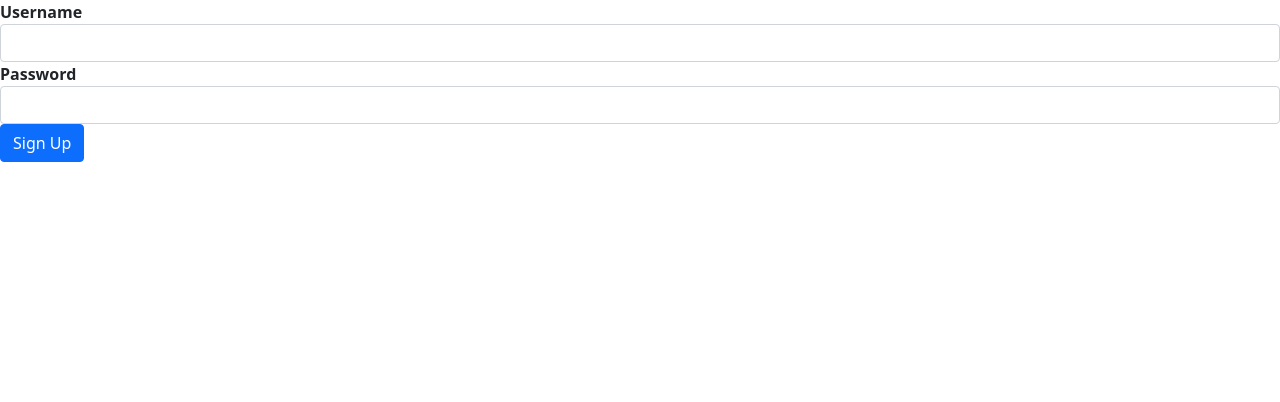
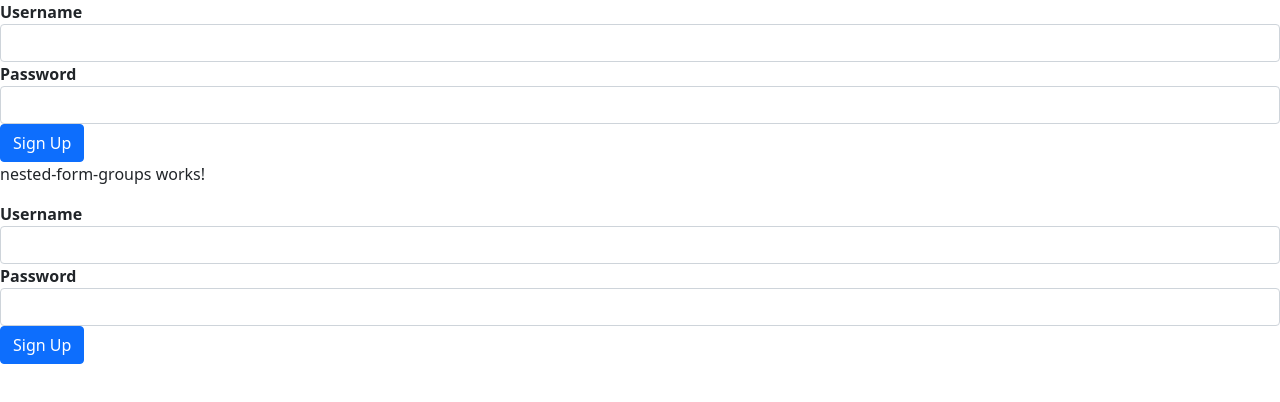
Before and after one commit to SagarPuneria/hello-world-angular-app, an Angular app: page / in a window 1280 px wide. Shown: the top 402 px of the page. Built offline with nearby package versions, Linux system fonts and the light colour scheme.

Commit message:
feat: Nested FormGroups

```diff
--- a/src/app/app.component.html
+++ b/src/app/app.component.html
@@ -1,2 +1,3 @@
 <!--The content below is only a placeholder and can be replaced.-->
 <signup-form></signup-form>
+<nested-form-groups></nested-form-groups>
--- a/src/app/app.module.ts
+++ b/src/app/app.module.ts
@@ -5,11 +5,13 @@ import { AppRoutingModule } from './app-routing.module';
 import { AppComponent } from './app.component';
 import { SignupFormComponent } from './signup-form/signup-form.component';
 import { FormsModule, ReactiveFormsModule } from '@angular/forms';
+import { NestedFormGroupsComponent } from './nested-form-groups/nested-form-groups.component';
 
 @NgModule({
   declarations: [
     AppComponent,
-    SignupFormComponent
+    SignupFormComponent,
+    NestedFormGroupsComponent
   ],
   imports: [
     BrowserModule,
--- /dev/null
+++ b/src/app/nested-form-groups/nested-form-groups.component.html
@@ -0,0 +1,36 @@
+<p>nested-form-groups works!</p>
+<form [formGroup]="form">
+    <!-- div.alert.alert-danger -->
+    <div *ngIf="form.errors" class="alert alert-danger">
+        The username or password is invalid.
+    </div>
+    <div formGroupName="account">
+        <div class="form-group">
+            <label for="username"><strong>Username</strong></label>
+            <input
+                formControlName="username"
+                id="username"
+                type="text"
+                class="form-control">
+            <div *ngIf="userName.pending">Checking for uniqueness...</div>
+            <!-- div.alert.alert-danger -->
+            <!-- <div *ngIf="form.get('username').touched && form.get('username').invalid" class="alert alert-danger">Username is required</div> -->
+            <!-- <div *ngIf="userName.touched && userName.invalid" class="alert alert-danger">Username is required</div> -->
+            <div *ngIf="userName.touched && userName.invalid" class="alert alert-danger">
+                <div *ngIf="userName.errors.required">Username is required</div>
+                <div *ngIf="userName.errors.minlength">Username should be minimum {{ userName.errors.minlength.requiredLength }} characters</div>
+                <div *ngIf="userName.errors.cannotContainSpace">Username cannot contain space.</div>
+                <div *ngIf="userName.errors.shouldBeUnique">Username already taken.</div>
+            </div>
+        </div>
+        <div class="form-group">
+            <label for="password"><strong>Password</strong></label>
+            <input
+                formControlName="password"
+                id="password"
+                type="text"
+                class="form-control">
+        </div>
+    </div>
+    <button class="btn btn-primary" type="submit">Sign Up</button>
+</form>
--- /dev/null
+++ b/src/app/nested-form-groups/nested-form-groups.component.ts
@@ -0,0 +1,26 @@
+import { FormControl, FormGroup } from '@angular/forms';
+import { Component, OnInit } from '@angular/core';
+
+@Component({
+  selector: 'nested-form-groups',
+  templateUrl: './nested-form-groups.component.html',
+  styleUrls: ['./nested-form-groups.component.css']
+})
+export class NestedFormGroupsComponent implements OnInit {
+  form = new FormGroup({
+    account: new FormGroup({
+      username: new FormControl(''),
+      password: new FormControl('')
+    })
+  });
+
+  get userName() {
+    return this.form.get('account.username');
+  }
+
+  constructor() { }
+
+  ngOnInit() {
+  }
+
+}
```
Also changed, not shown: src/app/nested-form-groups/nested-form-groups.component.css (added), 1 other file (tests, documents, lock files or other folders).
